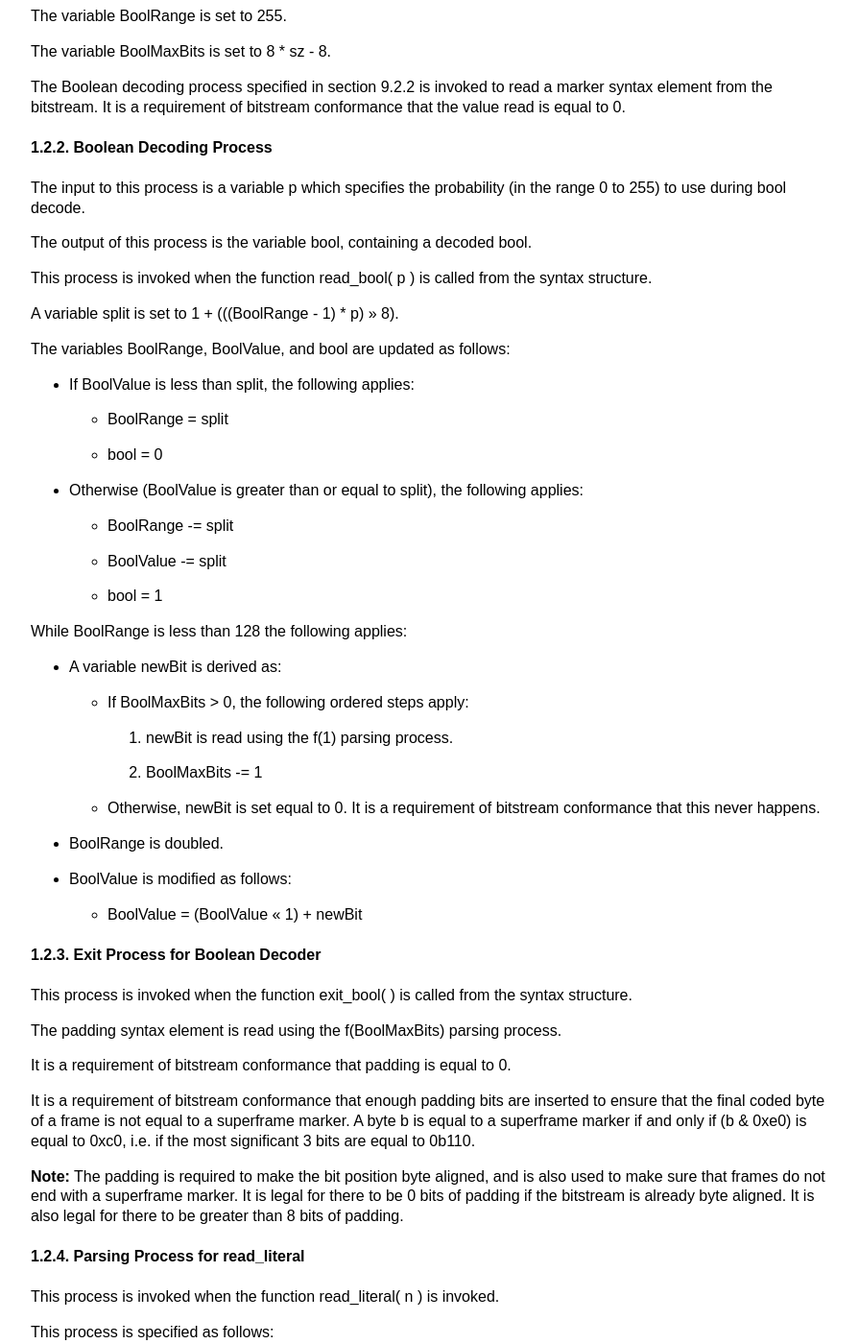
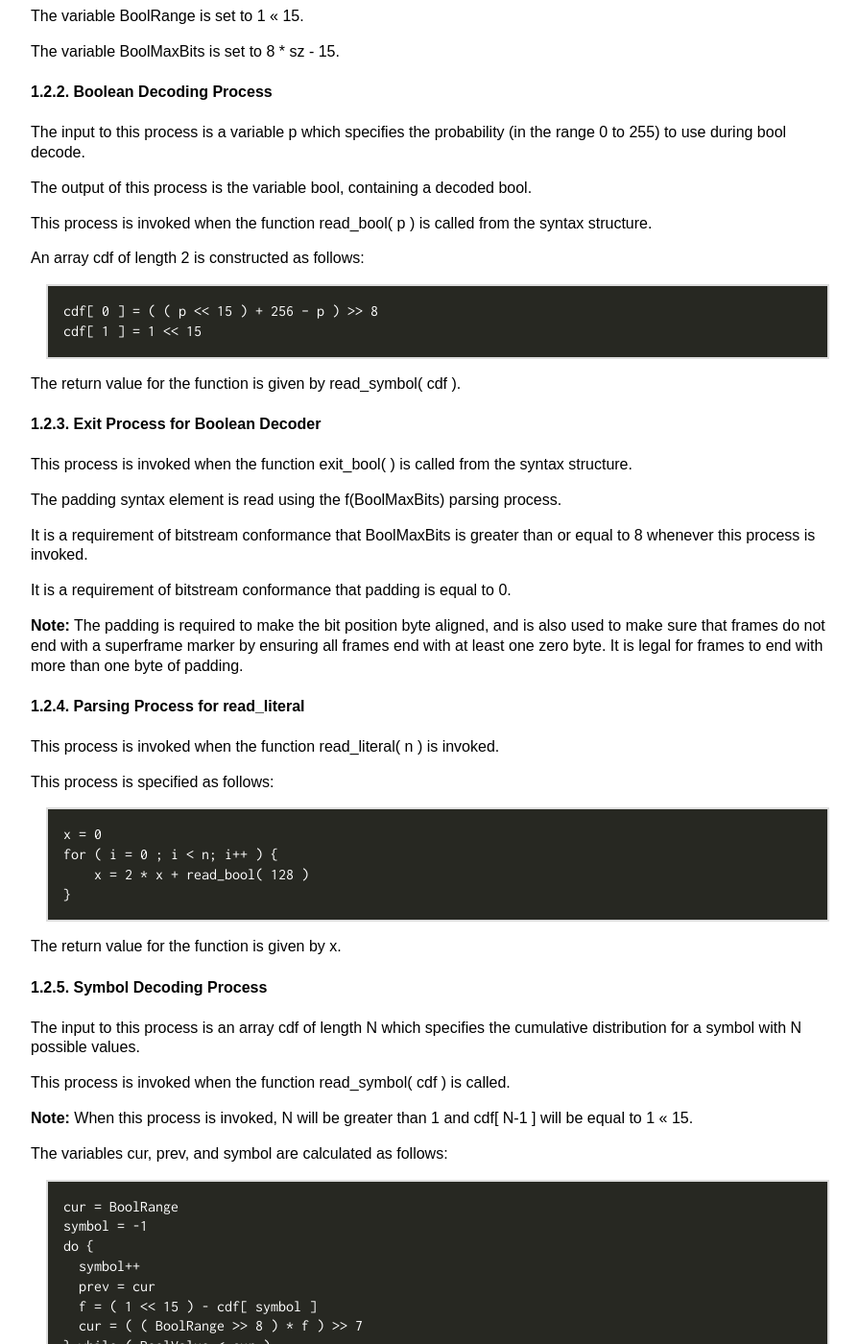
Before and after one commit to AOMediaCodec/av1-spec, a Jekyll site: the page built from 09.00.00.parsing.process.md, in a window 1280 px wide and 1400 px high, scrolled down 931 px. Shown: the whole window at 96% size, without its empty margins (96-991 px from the left). Built offline with Jekyll 4.4.1, drawn with Linux system fonts in a browser that asks for light colours; our own code applies the rules of GitHub Pages for plain Markdown files; some of the changed text lies outside the part shown.

Commit message:
[daala_ec+ec_smallmul] Add the daala_ec and ec_smallmul experiments
Change-Id: I7ecdbc38b4ca8f772af44261f584a66e905018b5

```diff
--- a/09.00.00.parsing.process.md
+++ b/09.00.00.parsing.process.md
@@ -40,22 +40,17 @@ read by the Boolean decoder.
 This process is invoked when the function init_bool( sz ) is called from the
 syntax structure.
 
-The bitstream shall not contain data that results in this process being called
-with sz < 1.
-
 **Note:** The bit position will always be byte aligned when init_bool is invoked
 because the uncompressed header and the data partitions are always a whole
 number of bytes long.
 
-The variable BoolValue is read using the f(8) parsing process.
+The variable buf is read using the f(15) parsing process.
 
-The variable BoolRange is set to 255.
+The variable BoolValue is set to ((1 << 15) - 1) ^ buf.
 
-The variable BoolMaxBits is set to 8 * sz - 8.
+The variable BoolRange is set to 1 << 15.
 
-The Boolean decoding process specified in section 9.2.2 is invoked to read a
-marker syntax element from the bitstream. It is a requirement of bitstream
-conformance that the value read is equal to 0.
+The variable BoolMaxBits is set to 8 * sz - 15.
 
 
 #### Boolean Decoding Process
@@ -68,43 +63,12 @@ The output of this process is the variable bool, containing a decoded bool.
 This process is invoked when the function read_bool( p ) is called from the
 syntax structure.
 
-A variable split is set to 1 + (((BoolRange - 1) * p) >> 8).
-
-The variables BoolRange, BoolValue, and bool are updated as follows:
-
-  * If BoolValue is less than split, the following applies:
-
-    * BoolRange = split
-
-    * bool = 0
-
-  * Otherwise (BoolValue is greater than or equal to split), the following
-    applies:
-
-    * BoolRange -= split
-
-    * BoolValue -= split
-
-    * bool = 1
-
-While BoolRange is less than 128 the following applies:
-
-  * A variable newBit is derived as:
-
-    * If BoolMaxBits > 0, the following ordered steps apply:
-
-      1. newBit is read using the f(1) parsing process.
-
-      2. BoolMaxBits -= 1
-
-    * Otherwise, newBit is set equal to 0. It is a requirement of bitstream
-      conformance that this never happens.
-
-  * BoolRange is doubled.
-
-  * BoolValue is modified as follows:
-
-    * BoolValue = (BoolValue << 1) + newBit
+An array cdf of length 2 is constructed as follows:
+~~~~
+cdf[ 0 ] = ( ( p << 15 ) + 256 – p ) >> 8
+cdf[ 1 ] = 1 << 15
+~~~~
+The return value for the function is given by read_symbol( cdf ).
 
 
 #### Exit Process for Boolean Decoder
@@ -114,18 +78,13 @@ structure.
 
 The padding syntax element is read using the f(BoolMaxBits) parsing process.
 
+It is a requirement of bitstream conformance that BoolMaxBits is greater than or equal to 8 whenever this process is invoked.
+
 It is a requirement of bitstream conformance that padding is equal to 0.
 
-It is a requirement of bitstream conformance that enough padding bits are
-inserted to ensure that the final coded byte of a frame is not equal to a
-superframe marker. A byte b is equal to a superframe marker if and only if
-(b & 0xe0) is equal to 0xc0, i.e. if the most significant 3 bits are equal to
-0b110.
-
 **Note:** The padding is required to make the bit position byte aligned, and is
-also used to make sure that frames do not end with a superframe marker. It is
-legal for there to be 0 bits of padding if the bitstream is already byte
-aligned. It is also legal for there to be greater than 8 bits of padding.
+also used to make sure that frames do not end with a superframe marker by ensuring all frames end with at least one zero byte.
+It is legal for frames to end with more than one byte of padding.
 
 
 #### Parsing Process for read_literal
@@ -142,6 +101,46 @@ for ( i = 0 ; i < n; i++ ) {
 ~~~~~
 
 The return value for the function is given by x.
+
+#### Symbol Decoding Process
+
+The input to this process is an array cdf of length N which specifies the cumulative distribution for a symbol with N possible values.
+
+This process is invoked when the function read_symbol( cdf ) is called.
+
+**Note:** When this process is invoked, N will be greater than 1 and cdf[ N-1 ] will be equal to 1 << 15.
+
+The variables cur, prev, and symbol are calculated as follows:
+
+~~~~
+cur = BoolRange
+symbol = -1
+do {
+  symbol++
+  prev = cur
+  f = ( 1 << 15 ) - cdf[ symbol ]
+  cur = ( ( BoolRange >> 8 ) * f ) >> 7
+} while ( BoolValue < cur )
+~~~~
+
+The variable BoolRange is set to prev - cur.
+
+The variable BoolValue is set equal to BoolValue - cur.
+
+The variable bits is set to 15 – floor( log2( BoolRange + 1 ) ).
+This represents the number of new bits to be read from the bitstream.
+
+**Note:** bits may be equal to 0, in which case the following four updates have no effect.
+
+The variable BoolRange is set to BoolRange << bits.
+
+The variable newData is read using the f(bits) parsing process.
+
+The variable BoolValue is set to newData ^ ( ( ( BoolValue + 1 ) << bits ) - 1 ).
+
+The variable BoolMaxBits is set to BoolMaxBits - bits.
+
+The return value from the function is given by symbol.
 
 
 ### Parsing process for tree encoded syntax elements
```
